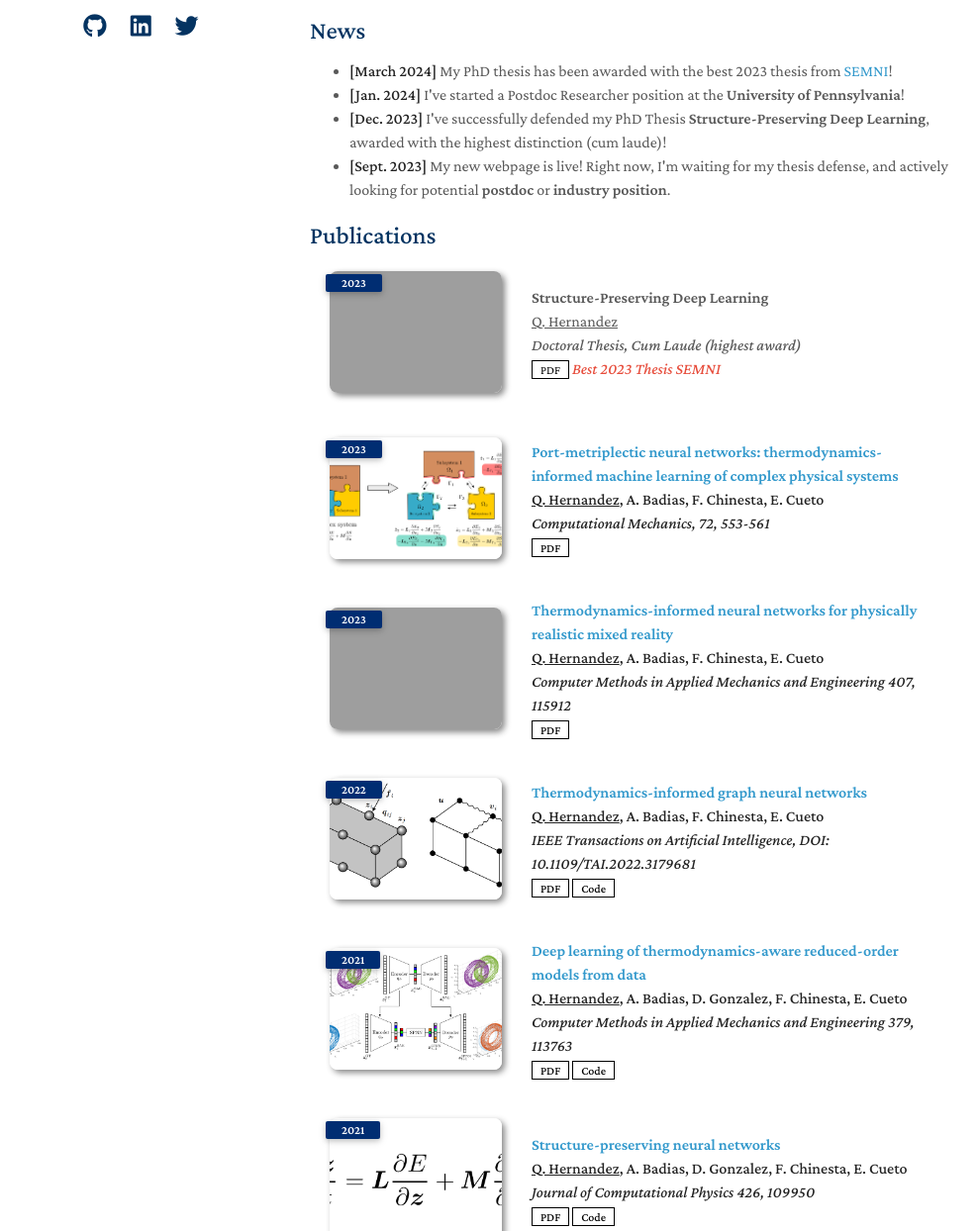
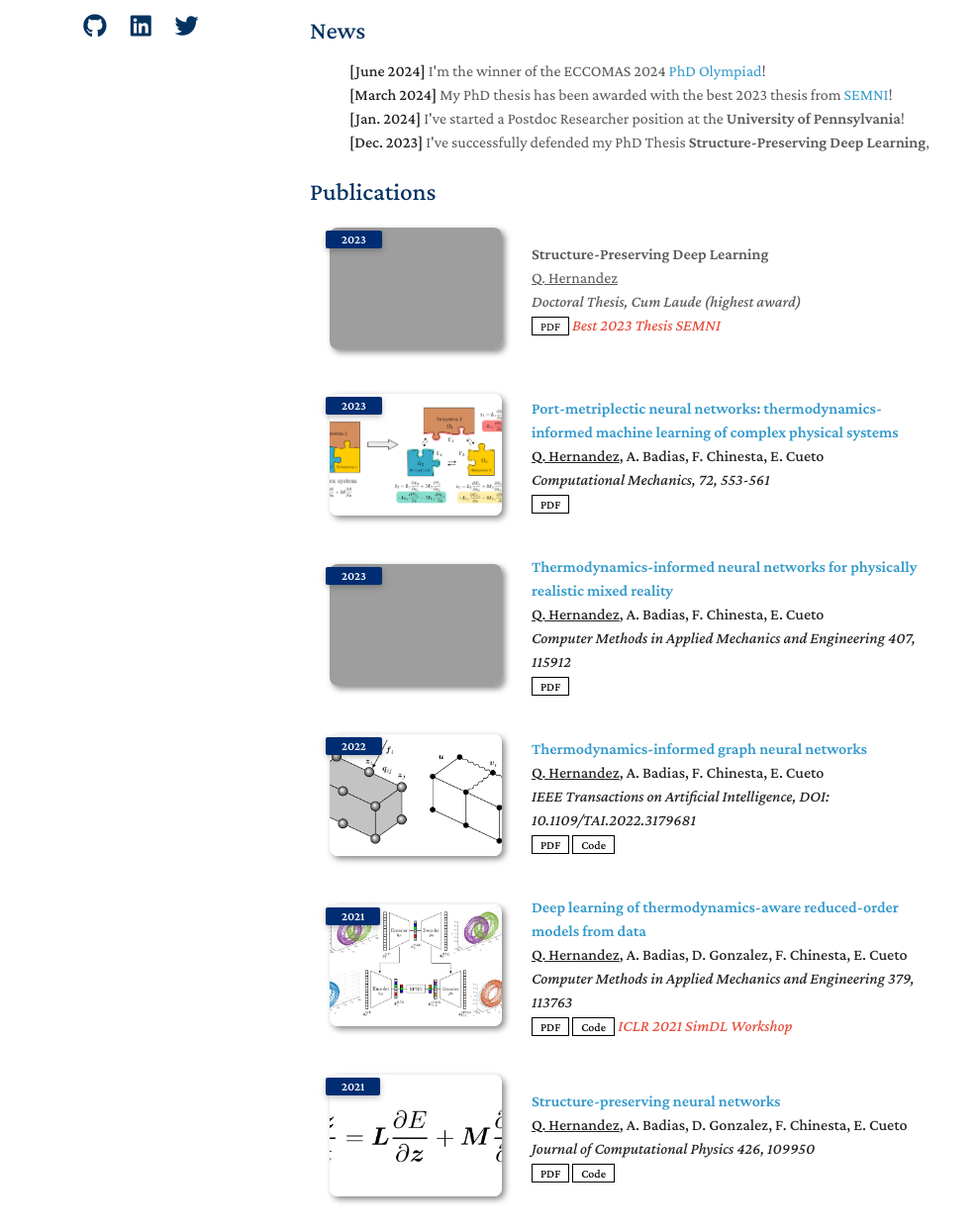
Before and after one commit to quercushernandez/quercushernandez.github.io, a plain HTML site: page index.html in a window 1280 px wide. Shown: the part 414-1658 px from the top of the page at 99% size, without its empty margins (157-1146 px from the left). Drawn offline with nearby package versions, Linux system fonts and the light colour scheme; grey boxes are pictures that could not be loaded; some icons are missing.

Commit message:
Update index.html

```diff
--- a/index.html
+++ b/index.html
@@ -74,10 +74,15 @@
 <h2 id="news">News</h2>
 
 <ul>
+<div style = "height: 100px; overflow:auto;">
+
+  <li><strong>[June 2024]</strong> I'm the winner of the ECCOMAS 2024 <a href="https://eccomas2024.org/eccomas_olympiad">PhD Olympiad</a>!</li>
   <li><strong>[March 2024]</strong> My PhD thesis has been awarded with the best 2023 thesis from <a href="https://new.semni.org/">SEMNI</a>!</li>
   <li><strong>[Jan. 2024]</strong> I've started a Postdoc Researcher position at the <b>University of Pennsylvania</b>!</li>
   <li><strong>[Dec. 2023]</strong> I've successfully defended my PhD Thesis <b>Structure-Preserving Deep Learning</b>, awarded with the highest distinction (cum laude)!</li>
   <li><strong>[Sept. 2023]</strong> My new webpage is live! Right now, I'm waiting for my thesis defense, and actively looking for potential <b>postdoc</b> or <b>industry position</b>.</li>
+
+</div>
 </ul>
 
 <h2 id="publications" style="margin: 2px 0px -15px;">Publications</h2>
@@ -179,6 +184,7 @@
     <div class="links">
       <a href="https://arxiv.org/pdf/2007.03758.pdf" class="btn btn-sm z-depth-0" role="button" target="_blank" style="font-size:12px;">PDF</a>
 	  <a href="https://github.com/quercushernandez/DeepLearningMOR" class="btn btn-sm z-depth-0" role="button" target="_blank" style="font-size:12px;">Code</a>
+	  <strong><i style="color:#e74d3c">ICLR 2021 SimDL Workshop</i>
     </div>
   </div>
 </div>
```
